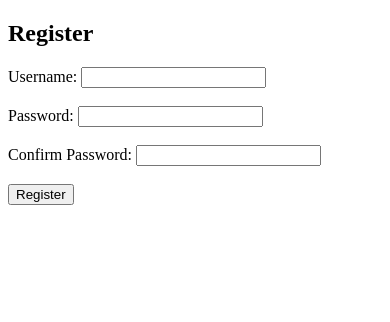
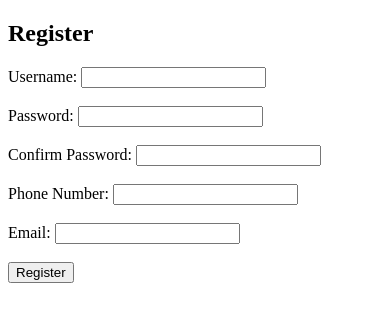
Before and after one commit to nneiten1/Information-Security-Project, a Flask app: page /register in a window 390 px wide. Shown: the part 46-368 px from the top of the page. Run offline with Flask 3, Linux system fonts and the light colour scheme.

Commit message:
added phone and email to register

```diff
--- a/templates/register.html
+++ b/templates/register.html
@@ -34,6 +34,12 @@
         <label for="confirm-password">Confirm Password:</label>
         <input type="password" id="confirm-password" name="confirm_password" required>
         <br><br>
+        <label for="phone">Phone Number:</label>
+        <input type="text" id="phone" name="phone" required>
+        <br><br>
+        <label for="email">Email:</label>
+        <input type="text" id="email" name="email" required>
+        <br><br>
         <button type="submit">Register</button>
     </form>
 </body>
```
